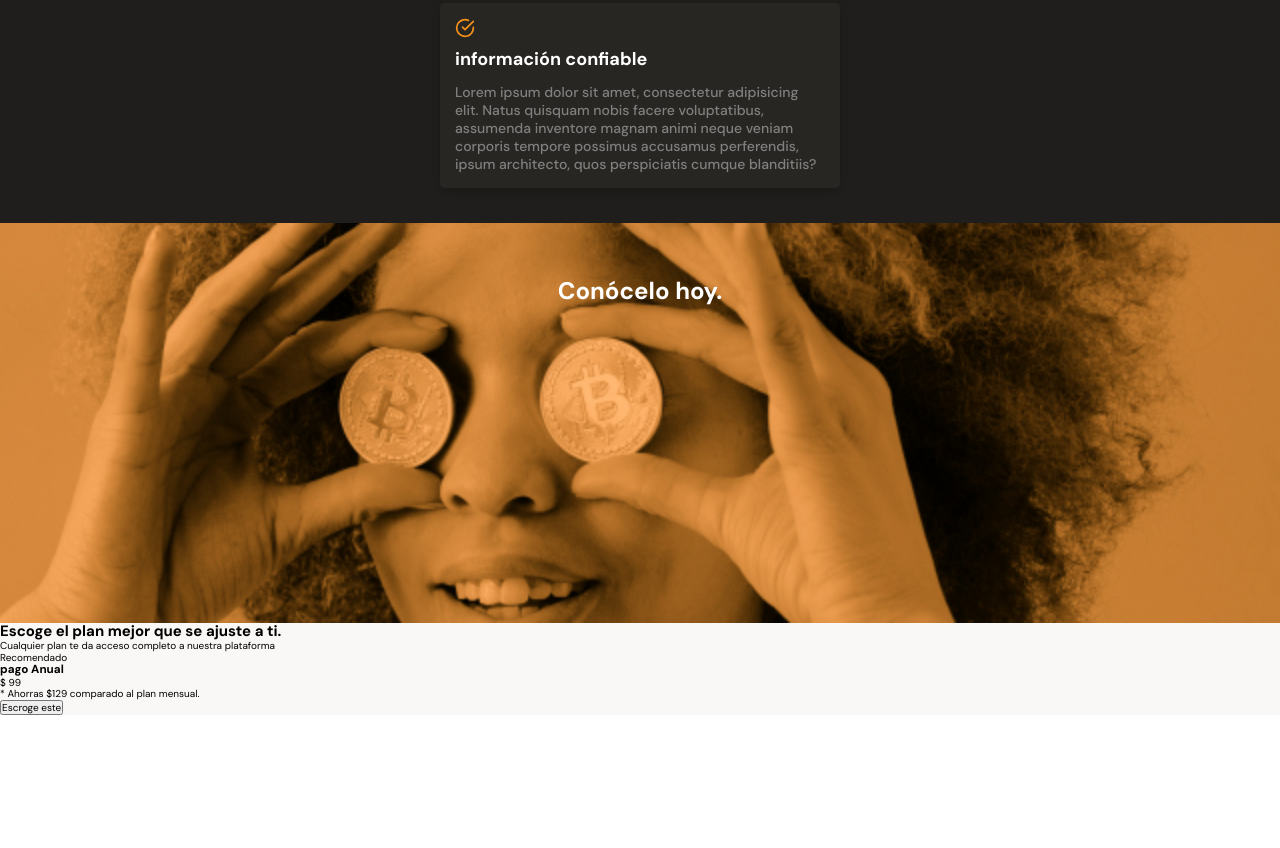
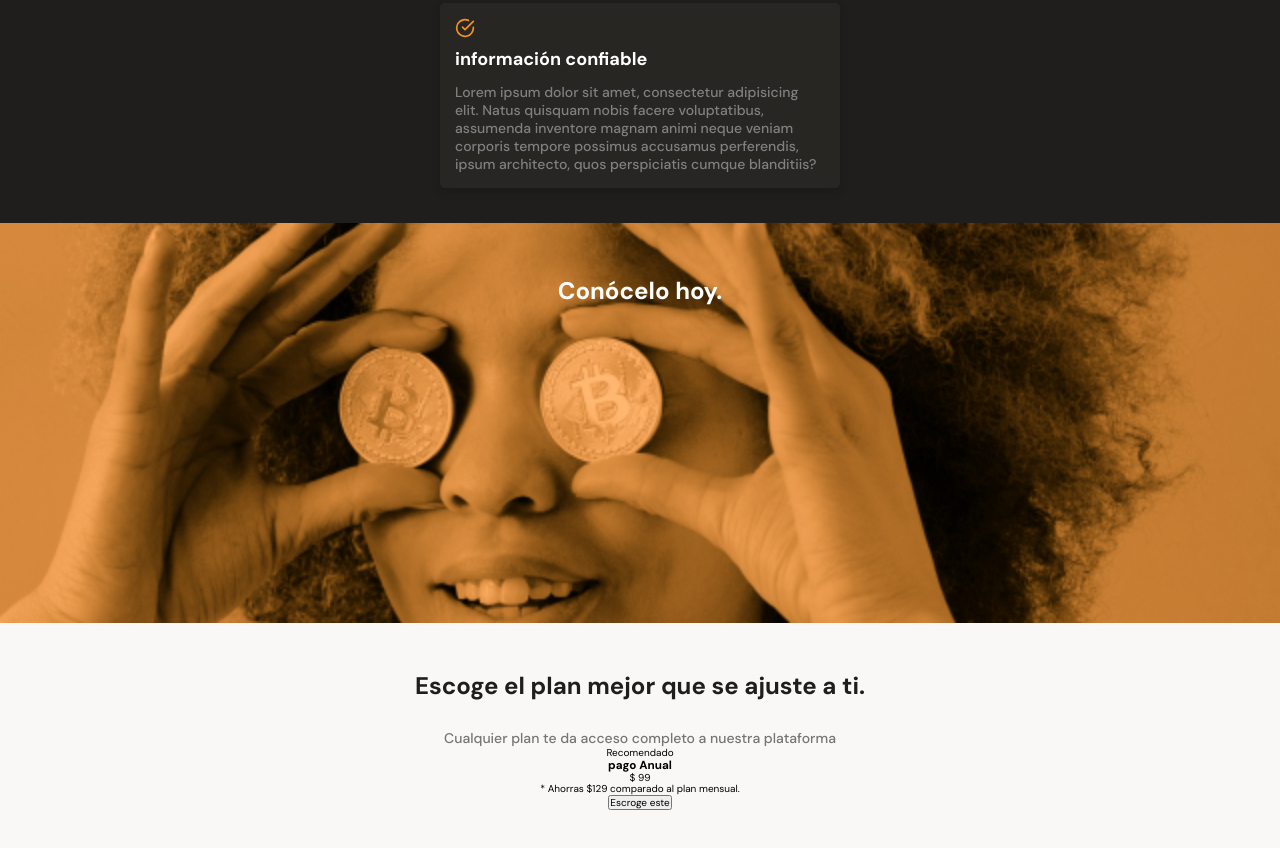
Before and after one commit to ClairCc/BitcoinMobil, a website: page index.html in a window 1280 px wide. Shown: the part 1911-2759 px from the top of the page. Before the commit the page ends 2626 px from the top, so only its background shows below. Drawn offline with nearby package versions, Linux system fonts and the light colour scheme.

Commit message:
Aplicando estilos a sección de planes

```diff
--- a/public/style.css
+++ b/public/style.css
@@ -310,3 +310,29 @@ main {
   line-height: 1.6rem;
   color: var(--just-white);
 }
+.main-plans-container {
+  width: 100%;
+  min-width: 320px;
+  padding-bottom: 70px;
+  text-align: center;
+}
+.plans--title {
+  width: 90%;
+  min-width: 288px;
+  height: auto;
+  margin: 0 auto;
+}
+.plans--title h2 {
+  padding-top: 50px;
+  font-size: 2.4rem;
+  font-weight: bold;
+  line-height: 2.6rem;
+  color: var(--black);
+}
+.plans--title p {
+  padding-top: 30px;
+  font-size: 1.4rem;
+  font-weight: 500;
+  line-height: 1.8rem;
+  color: #757575;
+}
```
